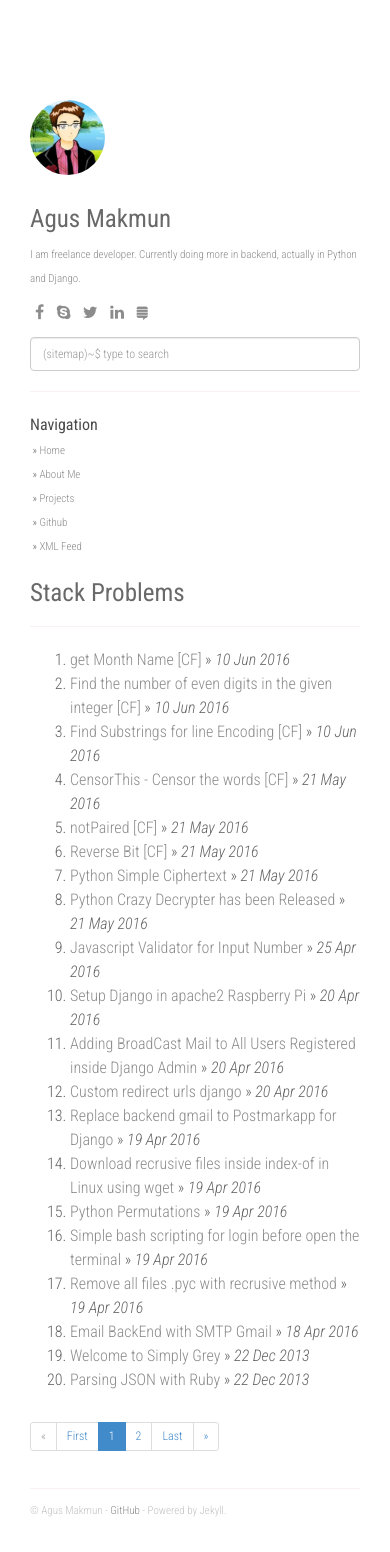
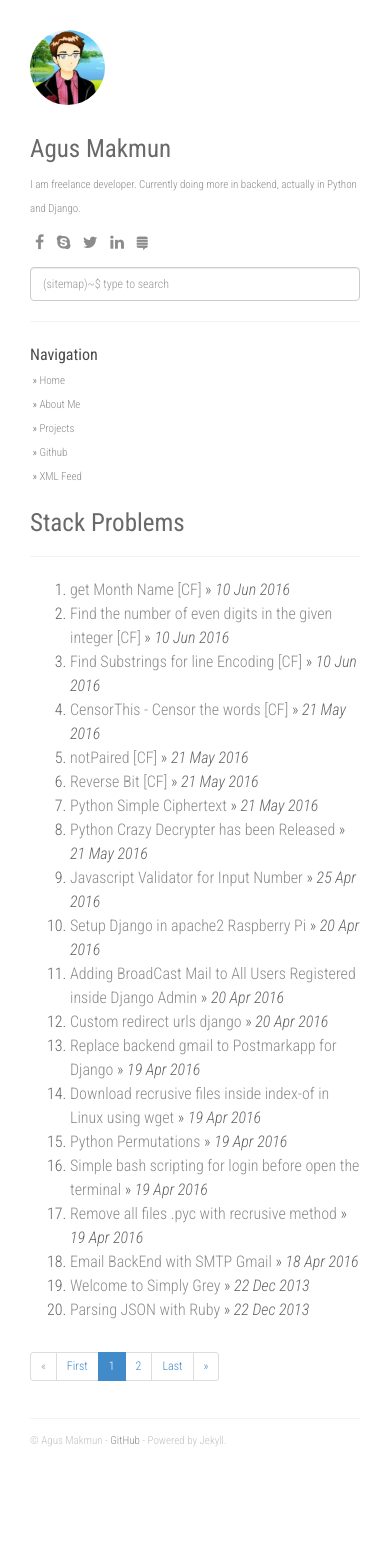
Before and after one commit to agusmakmun/agusmakmun.github.io, a Jekyll site: the page built from index.html, in a window 390 px wide. Built offline with Jekyll 4.4.1, drawn with Linux system fonts in a browser that asks for light colours; nearby versions of some CDN libraries; the list of posts is cut into pages by our own code; after the commit the page ends 1482 px from its top, so only the background shows below that; grey boxes are pictures that could not be loaded.

Commit message:
added responsive conditional

```diff
--- a/_layouts/default.html
+++ b/_layouts/default.html
@@ -105,6 +105,7 @@
     <body>
         <div class="container">
             <div class="col-sm-3">
+              <div class="fixed-condition">
                 <a href="/"><img id="about" src="/static/img/avatar.jpg" height="75px" width="75px" /></a>
                 <h1 class="author-name">{{ site.author }}</h1>
                 {% if site.about %}
@@ -132,6 +133,7 @@
                 {% for i in site.urls %}
                     &nbsp;&raquo; <a class="about" href="{{ i.url }}">{{ i.text }}</a><br />
                 {% endfor %}
+              </div><!-- end /.fixed-condition -->
             </div>
 
             <div class="col-sm-8 col-offset-1">
--- a/static/css/main.css
+++ b/static/css/main.css
@@ -1,7 +1,5 @@
 /**
- * //////////////
  * Master styling
- * //////////////
  */
 body {
     font-family: "Roboto Condensed", Arial, sans-serif;
@@ -18,18 +16,9 @@
     border-top: 1px solid #F7F1F1;
     border-bottom: 1px solid #fff;
 }
-/*
-@media (min-width: 768px) {
-  .container {
-    max-width: 780px;
-  }
-}
-*/
 
 /**
- * //////////////////////////
  * Font and link declarations
- * //////////////////////////
  */
 span.time, span.categories {
     color: #ADADAD;
@@ -145,9 +134,7 @@
 }
 
 /**
- * ///////////////////////////////////
  * Left column aka nav bar formatting
- * ///////////////////////////////////
  */
 div.col-sm-3 {
         margin-top: 100px;
@@ -217,3 +204,16 @@
     border-bottom: 1px solid #f0f0f0;
 }
 .post-content img, .content img {max-width: 100%}
+
+/* Responsive Conditional */
+@media (min-width: 1024px) {
+    .fixed-condition {
+        position: fixed;
+        max-width: 255px;
+    }
+}
+@media (max-width: 768px) {
+    div.col-sm-3 {
+        margin-top: 30px;
+    }
+}
```
